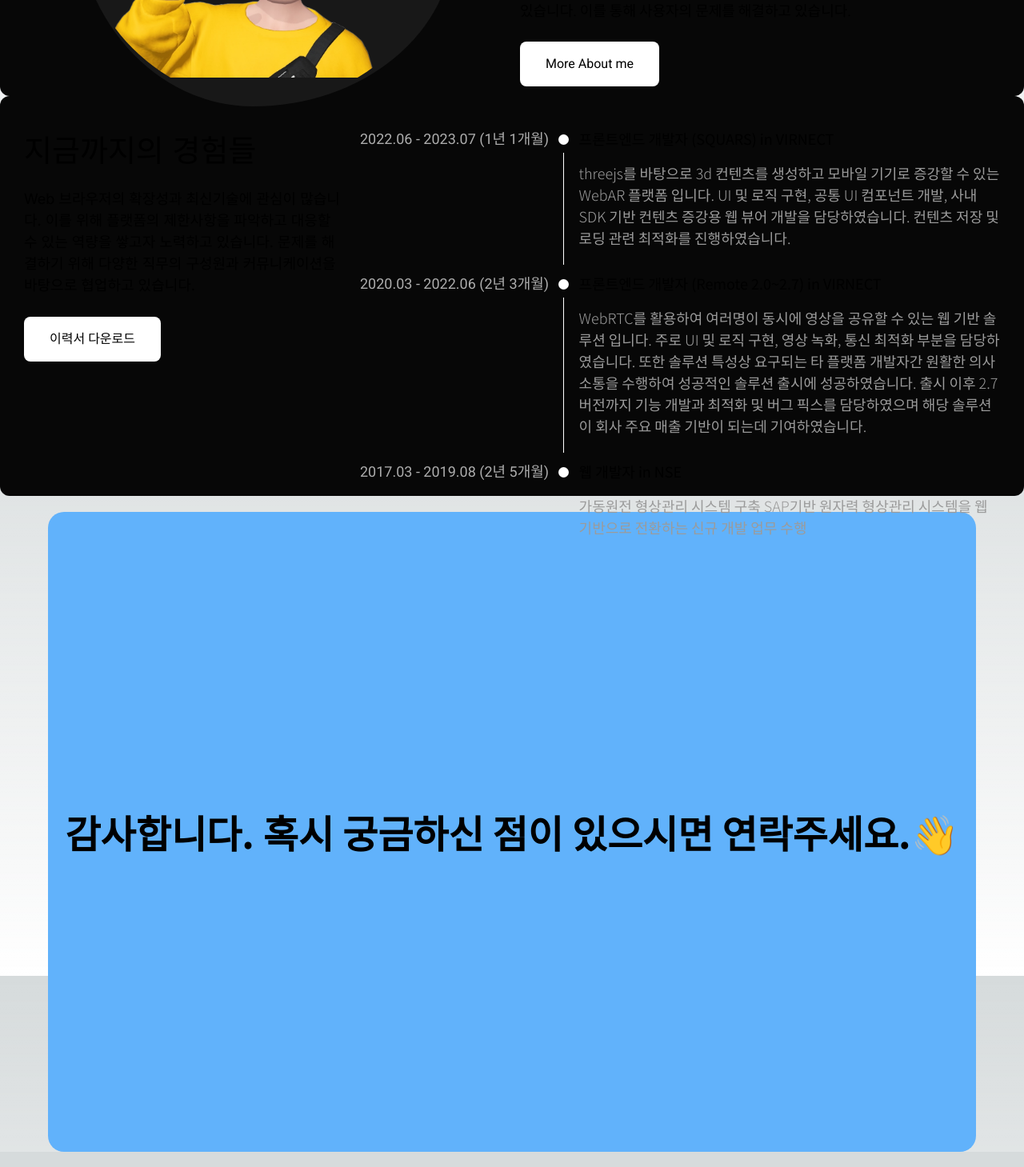
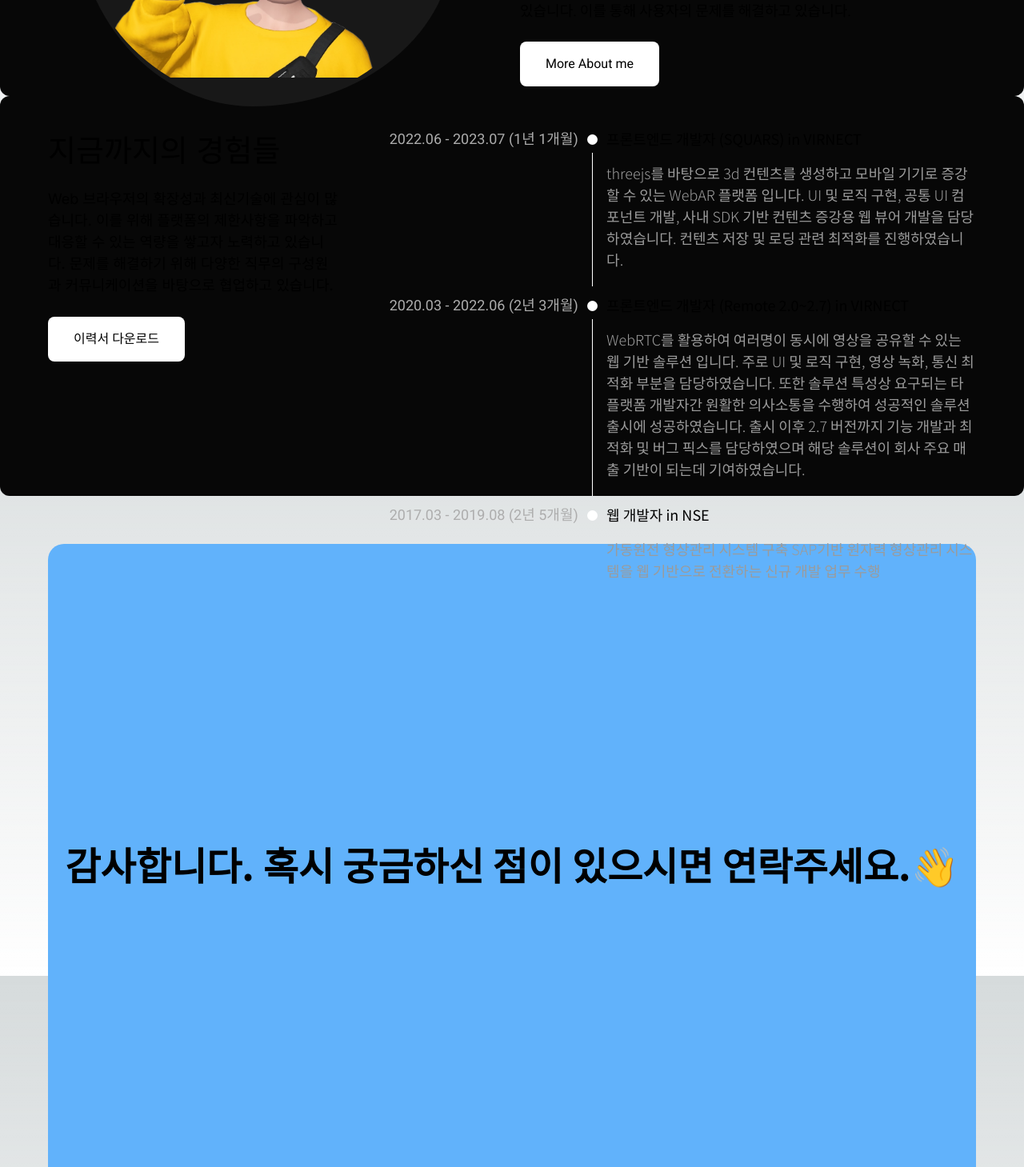
Before and after one commit to momoci99/portfolio, a Next.js app: page / in a window 1280 px wide. Shown: the part 3580-5039 px from the top of the page at 80% size. Built offline with nearby package versions, Linux system fonts and the light colour scheme.

Commit message:
style:Footer, MyExperience 높이 및 간격 수정

```diff
--- a/components/Footer.tsx
+++ b/components/Footer.tsx
@@ -15,7 +15,7 @@ const FooterWrapper = styled.main`
   flex-direction: column;
   justify-content: center;
 
-  margin: 20px 60px;
+  margin: 60px 60px;
 
   border-radius: 20px;
 
--- a/components/MyExperience.tsx
+++ b/components/MyExperience.tsx
@@ -16,19 +16,19 @@ import {
 const MyExperienceWrapper = styled.section`
   display: grid;
   grid-template-columns: 1fr 2fr;
-  gap: 20px;
-
-  h2 {
-    font-size: 38px;
-    padding-bottom: 18px;
-  }
+  gap: 60px;
 
   height: 500px;
 
   background-color: rgb(7, 7, 7);
   border-radius: 12px;
 
-  padding: 40px 30px 20px 30px;
+  padding: 40px 60px;
+
+  h2 {
+    font-size: 38px;
+    padding-bottom: 18px;
+  }
 
   h3 {
     font-size: 28px;
```
